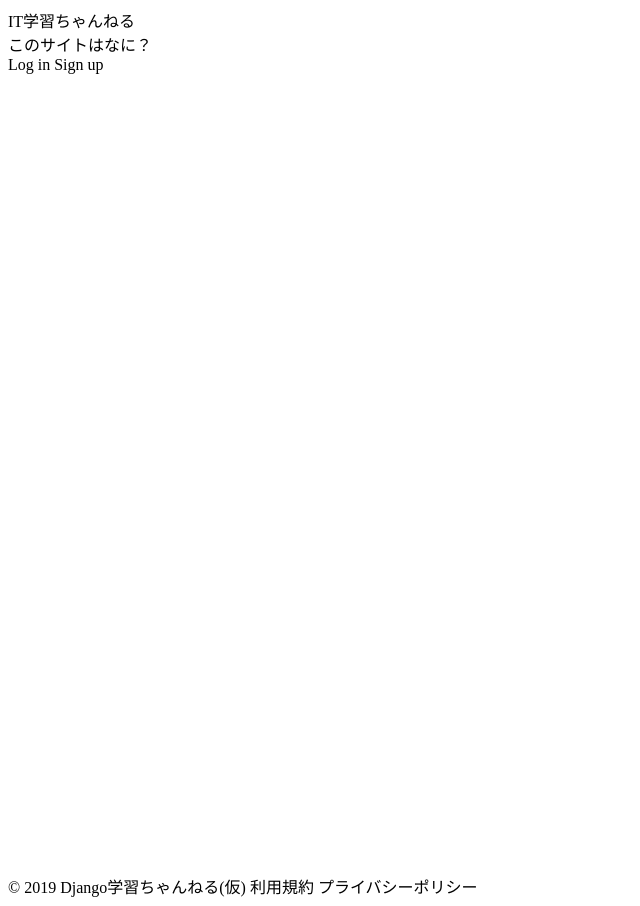
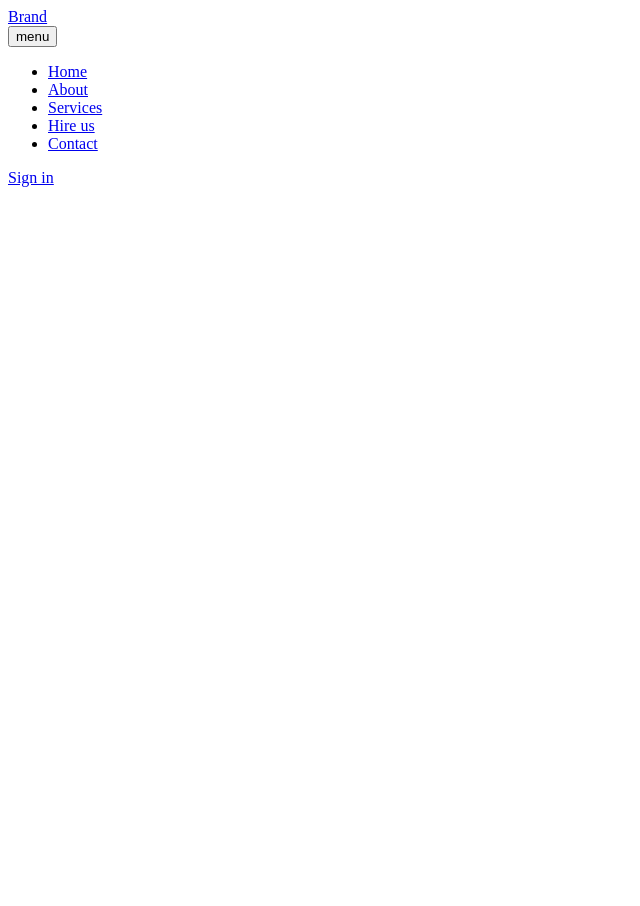
Before and after one commit to okaden-pigeon/NAP, a Django app: template mysite/apps/templates/base.html in a window 1280 px wide. Shown: the whole page, without its empty margins (0-640 px from the left). After the commit the page ends 187 px from the top, so only its background shows below. Run offline with Django 3.2, Linux system fonts and the light colour scheme; the template is opened without the code that fills it, so the values that code supplies are empty; some libraries are stand-ins or nearby versions.

Commit message:
Sat, Mar 12, 2022, 8:31 AM +00:00

```diff
--- a/mysite/apps/templates/base.html
+++ b/mysite/apps/templates/base.html
@@ -14,37 +14,28 @@
   </title>
 </head>
 <body>
-  <div class="ui stackable inverted menu">
-    <div class="header item">
-      IT学習ちゃんねる
-    </div>
-    <a class="item">
-      このサイトはなに？
-    </a>
-    <div class="right menu">
-      <a class="item">
-        Log in
-      </a>
-      <a class="item">
-        Sign up
-      </a>
-    </div>
-  </div>
-
-  <div class="ui container" style="min-height:100vh;">
-    {% block content %}
-    {% endblock %}
-  </div>
-  <div class="ui inverted stackable footer segment">
-    <div class="ui container center aligned">
-      <div class="ui horizontal inverted small divided link list">
-        <a class="item">© 2019 Django学習ちゃんねる(仮)</a>
-        <a class="item">利用規約</a>
-        <a class="item">プライバシーポリシー</a>
+  <header class="site-header">
+    <div class="wrapper site-header__wrapper">
+      <div class="site-header__start">
+        <a href="#" class="brand">Brand</a>
+        </div>
+      <div class="site-header__middle">
+        <nav class="nav">
+          <button class="nav__toggle" aria-expanded="false" type="button">
+            menu
+          </button>
+          <ul class="nav__wrapper">
+            <li class="nav__item"><a href="#">Home</a></li>
+            <li class="nav__item"><a href="#">About</a></li>
+            <li class="nav__item"><a href="#">Services</a></li>
+            <li class="nav__item"><a href="#">Hire us</a></li>
+            <li class="nav__item"><a href="#">Contact</a></li>
+          </ul>
+        </nav>
+      </div>
+      <div class="site-header__end">
+        <a class="button" href="#">Sign in</a>
       </div>
     </div>
-  </div>
-  <script src="https://code.jquery.com/jquery-3.1.1.min.js"></script>
-  <script type="text/javascript" src="{% static 'js/semantic.js' %}"></script>
-  {% block js %}{% endblock %}
+  </header>
 </body>
```
